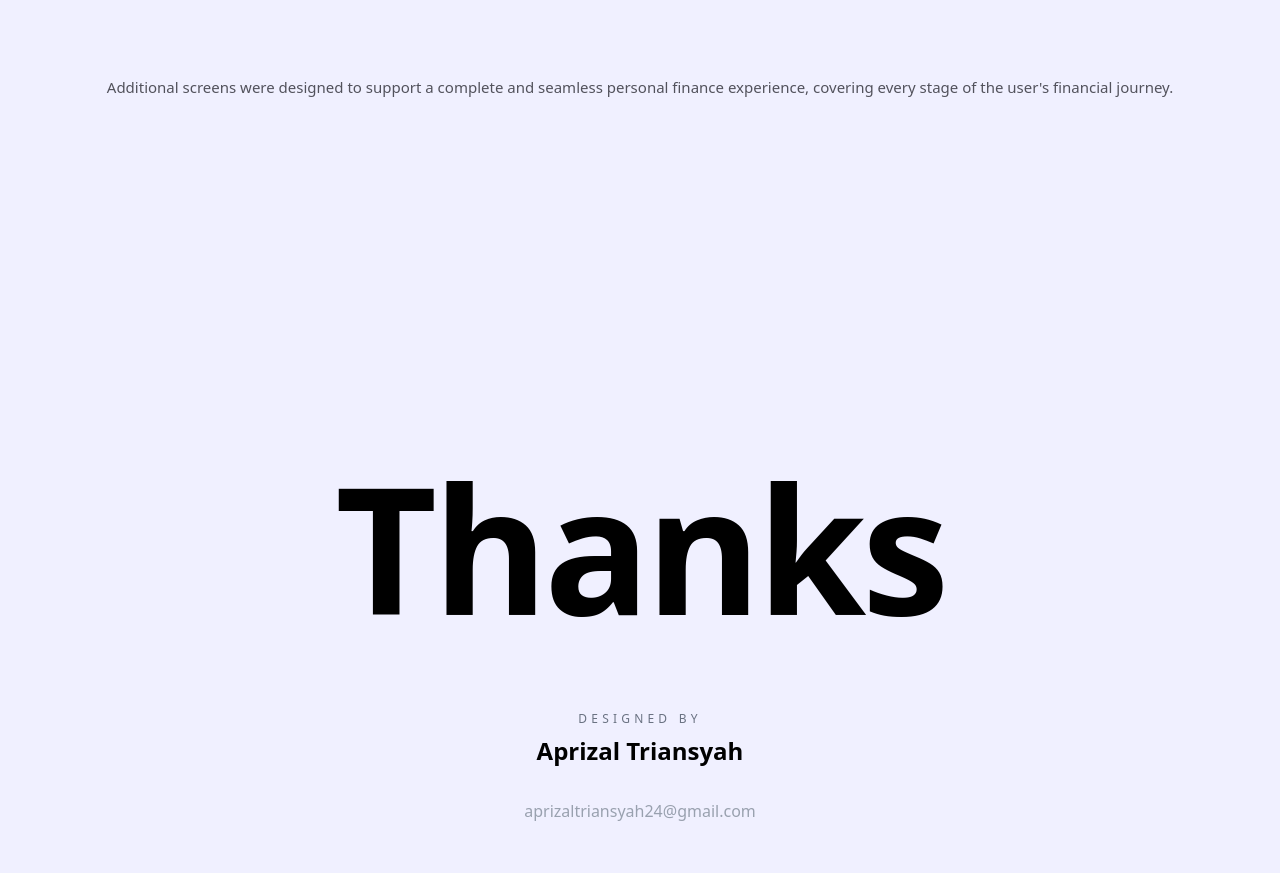
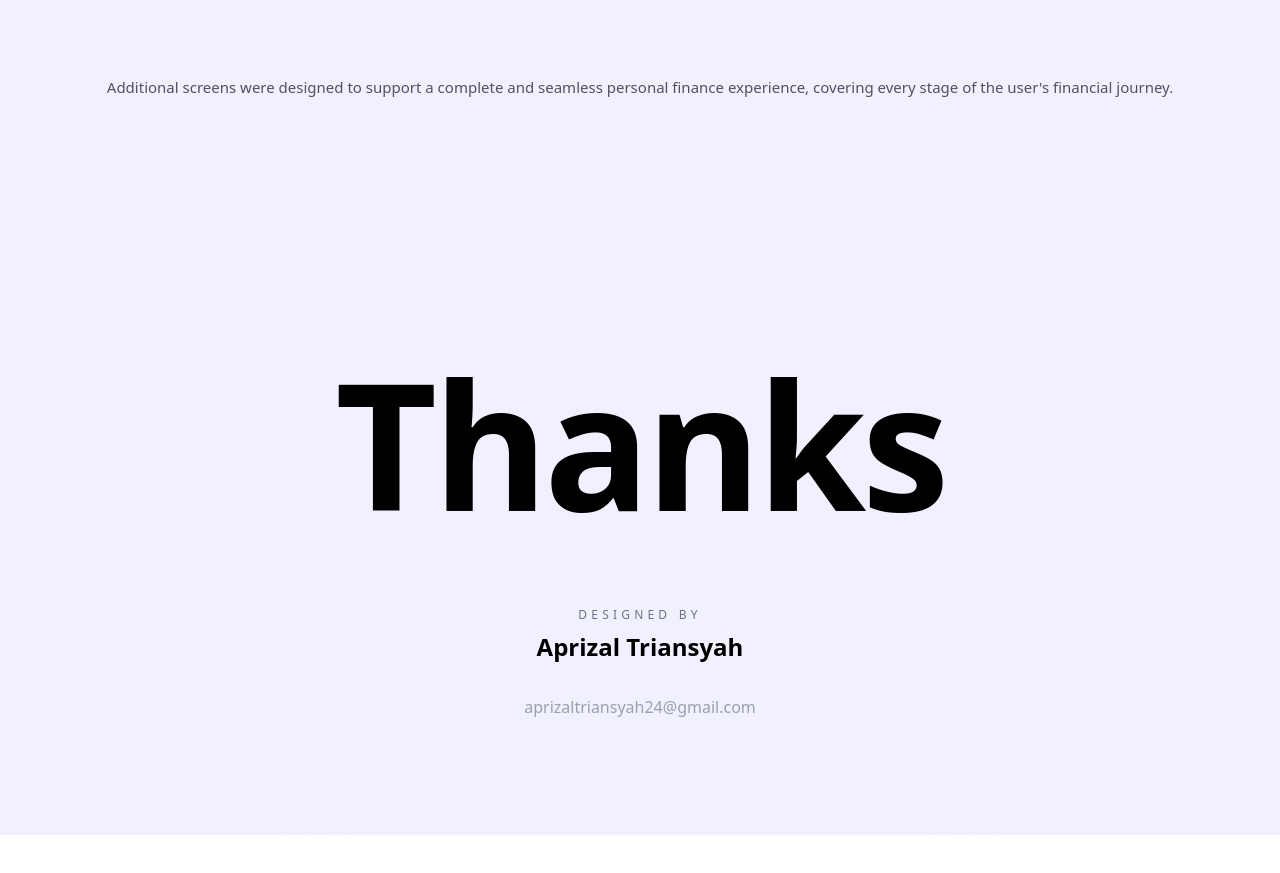
Before and after one commit to aprizal24/klyra-case-study, a Next.js app: page / in a window 1280 px wide. Shown: the part 9480-10353 px from the top of the page. After the commit the page ends 10317 px from the top, so only its background shows below. Built offline with nearby package versions, Linux system fonts and the light colour scheme.

Commit message:
fix padding user interface section and thanks section

```diff
--- a/src/components/sections/Thanks.jsx
+++ b/src/components/sections/Thanks.jsx
@@ -4,7 +4,7 @@ import { motion } from 'framer-motion';
 
 export default function Thanks() {
   return (
-    <section className="relative w-full bg-[#F0F0FF] overflow-hidden py-36 min-h-[70vh]">
+    <section className="relative w-full bg-[#F0F0FF] px-6 pt-20 sm:px-10 sm:pt-24 pb-10 sm:pb-10">
       {/* Subtle glow behind text */}
       <div className="absolute left-1/2 top-1/2 -translate-x-1/2 -translate-y-1/2 w-[700px] h-[700px] rounded-full bg-[#C4D8FF]/20 blur-[180px] pointer-events-none -z-10" />
 
--- a/src/components/sections/UserInterface.jsx
+++ b/src/components/sections/UserInterface.jsx
@@ -76,7 +76,7 @@ export default function UserInterface() {
   return (
     <section
       aria-label="User interface"
-      className="relative w-full bg-[#F0F0FF] px-6 py-20 sm:px-10 sm:py-24"
+      className="relative w-full bg-[#F0F0FF] px-6 pt-20 sm:px-10 sm:pt-24 pb-10 sm:pb-10"
     >
       <div className="mx-auto w-full max-w-[1100px]">
         <SectionLabel />
```
